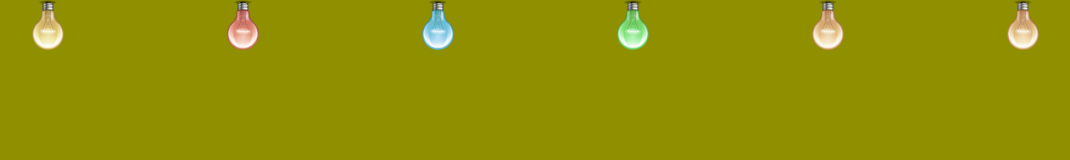
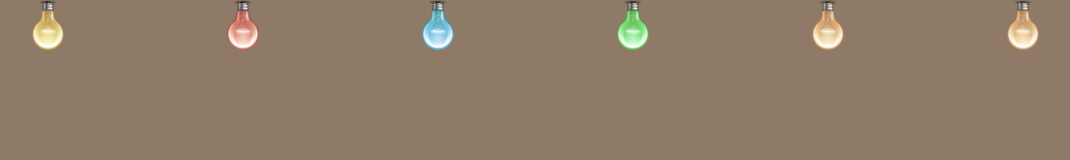
Before and after one commit to AnvarJay/anvarjay.github.io, a website: page index.html in a window 1280 px wide. Both pictures are taken after a click on the button "TURN ON LIGHTS". Shown: the whole page, without its empty margins (105-1175 px from the left). Drawn offline with nearby package versions, Linux system fonts and the light colour scheme.

Commit message:
Update stylesheet.css

```diff
--- a/stylesheet.css
+++ b/stylesheet.css
@@ -12,7 +12,7 @@ body {
 	display: none;
 }
 .peach {
-	background-color: Yellow;
+	background-color: #FFDAB9;
 
 }
 .peach-after {
```
